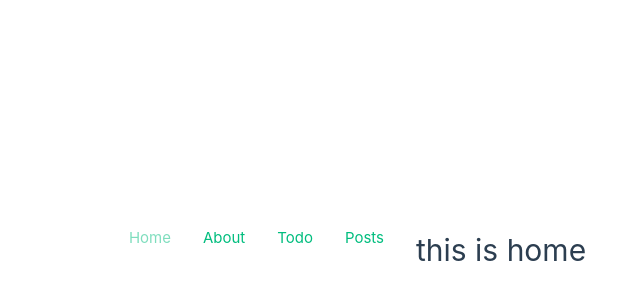
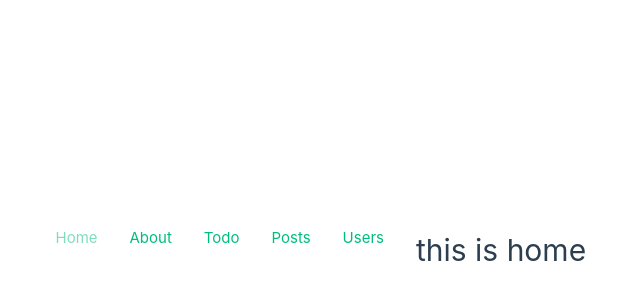
Before and after one commit to asakuno/vue3-todoApp, a Vue app: page / in a window 1280 px wide. Shown: the part 150-450 px from the top of the page, without its empty margins (224-864 px from the left). Built offline with nearby package versions, Linux system fonts and the light colour scheme.

Commit message:
[Add]users

```diff
--- a/src/App.vue
+++ b/src/App.vue
@@ -18,6 +18,9 @@
       <li>
         <RouterLink to="/posts">Posts</RouterLink>
       </li>
+      <li>
+        <RouterLink to="/users">Users</RouterLink>
+      </li>
     </ul>
   </nav>
   <RouterView /><!-- この部分に現在のパスにマッチしたコンポーネントが描画される -->
--- a/src/router/index.js
+++ b/src/router/index.js
@@ -29,6 +29,11 @@ const router = createRouter({
       name: 'posts',
       component: () => import('../views/PostListView.vue')
     },
+    {
+      path: '/users',
+      name: 'users',
+      component: () => import('../views/UserListView.vue')
+    },
   ]
 })
 
--- /dev/null
+++ b/src/stores/user.js
@@ -0,0 +1,25 @@
+import { defineStore } from "pinia";
+import { ref } from "vue";
+
+export const useUserStore = defineStore("user",()=> {
+  const users = ref([])
+  const loading = ref(false)
+  const error = ref(null)
+
+  const fetchUsers = async () => {
+    users.value = [];
+    loading.value = true;
+    error.value = null;
+
+    try {
+      const response = await fetch('https://jsonplaceholder.typicode.com/users');
+      users.value = await response.json();
+    } catch (error) {
+      error.value = error;
+    } finally {
+      loading.value = false;
+    }
+  }
+
+  return { users, loading, error, fetchUsers }
+})
--- /dev/null
+++ b/src/views/UserListView.vue
@@ -0,0 +1,27 @@
+<script setup>
+  import { RouterLink } from 'vue-router'
+  import { storeToRefs } from 'pinia'
+  import { useUserStore } from '../stores/user'
+
+  // useUserStore から users, loading, error を取得
+  const { users, loading, error } = storeToRefs(useUserStore())
+  // useUserStore から fetchUsers を取得
+  const { fetchUsers } = useUserStore()
+
+  // 全てのユーザーのデータを取得
+  fetchUsers()
+</script>
+
+<template>
+  <main>
+    <p v-if="loading">Loading users...</p>
+    <p v-if="error">{{ error.message }}</p>
+    <!-- ユーザーを取得できたら、それぞれのユーザーをループしてタイトルと本文を表示 -->
+    <div v-if="users">
+      <div v-for="user in users" :key="user.id">
+        <!-- RouterLink で個々のユーザーへのリンク（/user/ユーザー名）を設定 -->
+        <RouterLink :to="`/user/${user.username}`">{{ user.name }}</RouterLink>
+      </div>
+    </div>
+  </main>
+</template>
```
